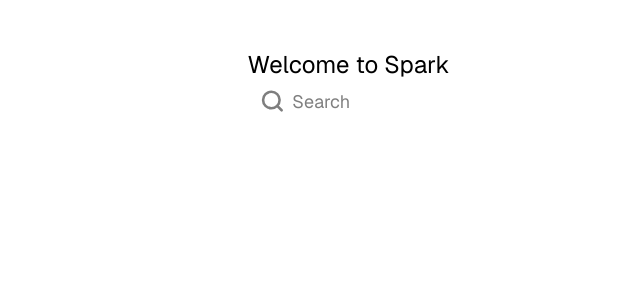
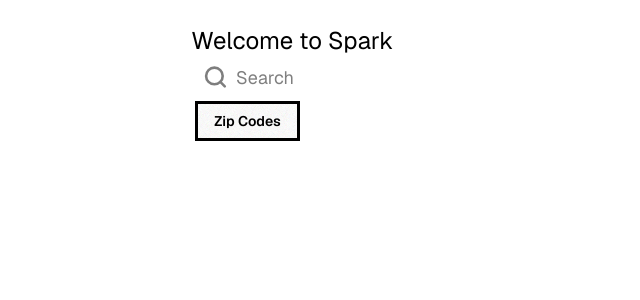
Before and after one commit to MustafaIK44/Spark, a Next.js app in the folder spark/: page / in a window 1280 px wide. Shown: the top 300 px of the page, without its empty margins (240-880 px from the left). Built offline with nearby package versions, Linux system fonts and the light colour scheme.

Commit message:
DropDown functionality added

```diff
--- a/spark/package.json
+++ b/spark/package.json
@@ -9,7 +9,7 @@
     "lint": "next lint"
   },
   "dependencies": {
-    "next": "15.2.0",
+    "next": "^15.2.0",
     "react": "^19.0.0",
     "react-dom": "^19.0.0"
   },
--- a/spark/src/App.jsx
+++ b/spark/src/App.jsx
@@ -2,12 +2,14 @@
 import './App.css';
 import Header from "./components/Header.jsx";
 import SearchBar from "./components/SearchBar.jsx";
+import DropDown from "./components/DropDown.jsx";
 
 function App() {
   return (
     <div>
         <Header />
         <SearchBar />
+        <DropDown />
     </div>
   );
 }
--- a/spark/src/components/DropDown.jsx
+++ b/spark/src/components/DropDown.jsx
@@ -0,0 +1,13 @@
+
+export default function DropDown() {
+    return (
+        <div className="dropdown">
+            <label tabIndex="0" className="btn m-1">Zip Codes</label>
+            <ul tabIndex="0" className="dropdown-content z-[1] menu p-2 shadow bg-base-100 rounded-box w-52">
+                <li><a>Item 1</a></li>
+                <li><a>Item 2</a></li>
+                <li><a>Item 3</a></li>
+            </ul>
+        </div>
+    );
+}
```
Also changed, not shown: 1 other file (tests, documents, lock files or other folders).
